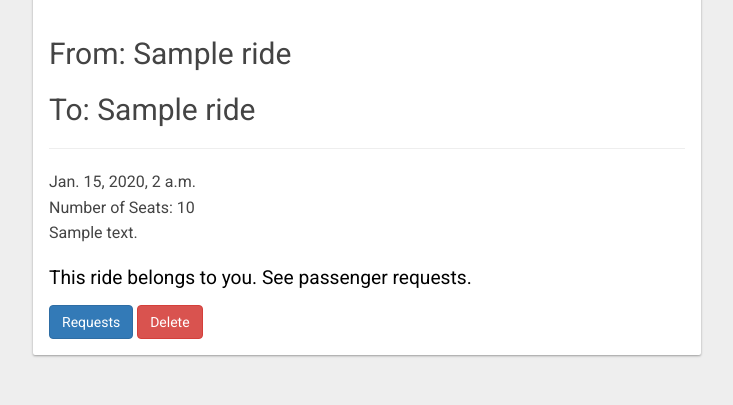
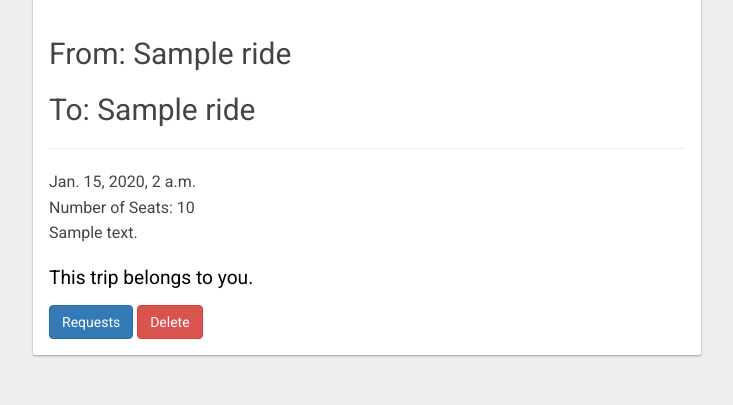
Before and after one commit to MurrayStudio/UPRideFinder, a Django app: page /rides/1/ in a window 1280 px wide. Shown: the part 521-926 px from the top of the page, without its empty margins (273-1006 px from the left). Run offline with Django 3.2, Linux system fonts and the light colour scheme; a user stored in the database is signed in; tables that the repository leaves empty hold one stand-in row (values such as "Sample post"); some libraries are stand-ins or nearby versions.

Commit message:
Changed text to something that makes more sense.

```diff
--- a/up_ride_finder/templates/rides/ride_detail.html
+++ b/up_ride_finder/templates/rides/ride_detail.html
@@ -29,7 +29,7 @@
             <div class="form-group">
             </div>
             {% if request.user == ride.driver %}
-                <h3>This ride belongs to you. See passenger requests.</h3>
+                <h3>This trip belongs to you.</h3>
                 <a href="{% url 'rides:requests' ride.id %}" type="submit" class="btn btn-primary" value="Request">Requests</a>
                 <a href="{% url 'rides:delete' ride.id %}" class="btn btn-danger">Delete</a>
             {% else %}
```
